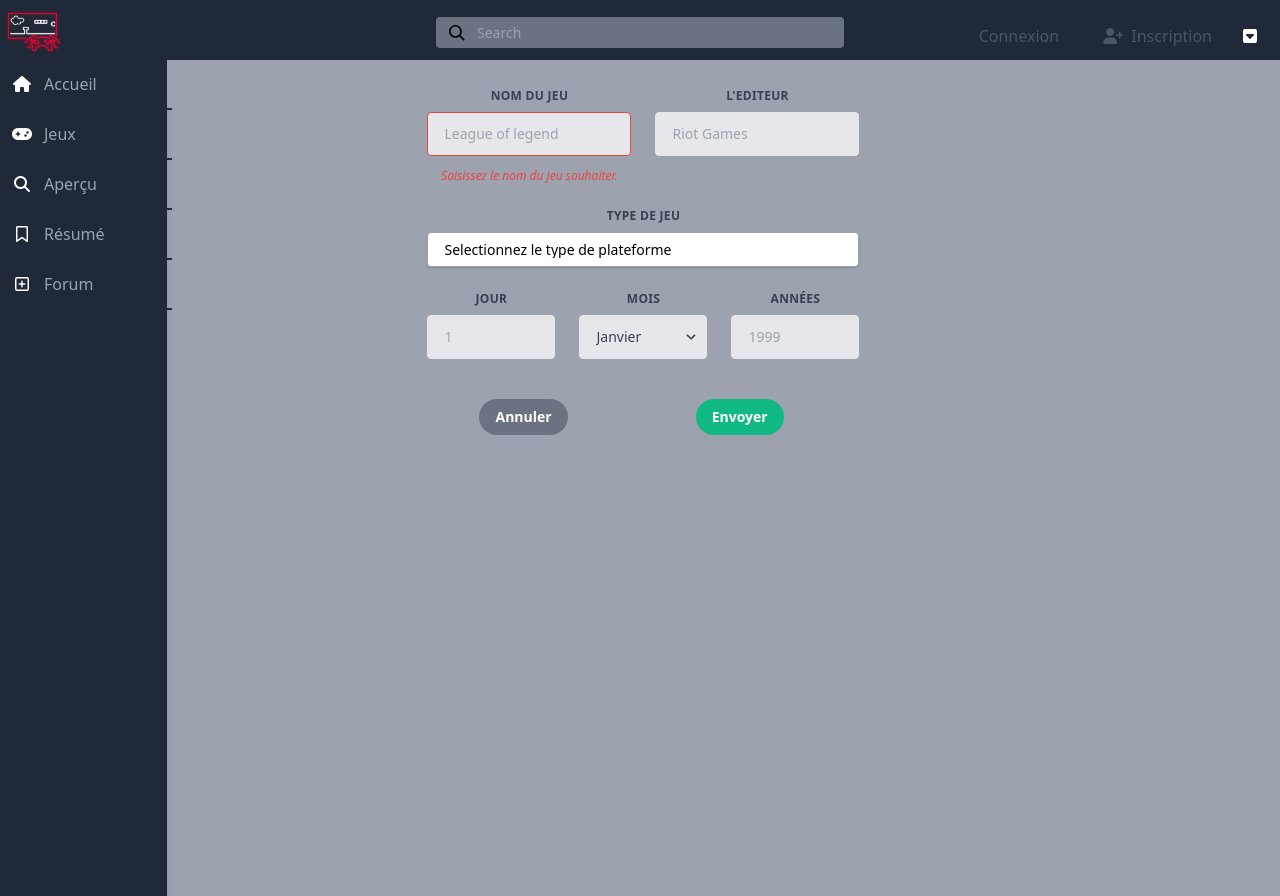
After one commit to Fanokiller/StartingSite, a PHP site: page /formulaire/formulaire.php in a window 1280 px wide. The commit adds this page. Run offline with PHP 8.4, Linux system fonts and the light colour scheme; some libraries are stand-ins or nearby versions.

Commit message:
Add files via upload

```diff
--- a/apercu/apercu.php
+++ b/apercu/apercu.php
@@ -1,8 +1,7 @@
 <?php include __DIR__ . '/../head.php' ?>
 
 <body>
-
-        <div class="w-full bg-gray-200 text-center sm:text-sm text-base">
+    <div class="w-full bg-gray-200 text-center sm:text-sm text-base">
             <p class="bold text-4xl underline pb-2">Apércu des miniatures</p>
             <div class="flex">
                 <img class="w-1/4" src="/../siteJeux/img/ST.jpg">
--- /dev/null
+++ b/formulaire/formulaire.php
@@ -0,0 +1,88 @@
+<?php include __DIR__ . '/../head.php' ?>
+<div class="w-full bg-gray-400 text-center sm:text-sm text-base">
+            <div class="max-w-2xl mx-auto">
+                <form class="w-full max-w-lg p-10" action="/../siteJeux/formulaire/traitement_ajout.php" method="post" enctype="multipart/form-data">
+                    <div class="flex flex-wrap -mx-3 mb-6">
+                        <div class="w-full md:w-1/2 px-3 mb-6 md:mb-0">
+                            <label class="block uppercase tracking-wide text-gray-700 text-xs font-bold mb-2" for="J_titre">
+                      Nom du jeu
+                    </label>
+                            <input class="appearance-none block w-full bg-gray-200 text-gray-700 border border-red-500 rounded py-3 px-4 mb-3 leading-tight focus:outline-none focus:bg-white" id="nomJeux" type="text" placeholder="League of legend">
+                            <p class="text-red-500 text-xs italic">Saisissez le nom du jeu souhaiter.</p>
+                        </div>
+                        <div class="w-full md:w-1/2 px-3">
+                            <label class="block uppercase tracking-wide text-gray-700 text-xs font-bold mb-2" for="J_editeur">
+                      L'editeur
+                    </label>
+                            <input class="appearance-none block w-full bg-gray-200 text-gray-700 border border-gray-200 rounded py-3 px-4 leading-tight focus:outline-none focus:bg-white focus:border-gray-500" id="editeur" type="text" placeholder="Riot Games">
+                        </div>
+                    </div>
+                    <div class="flex flex-wrap -mx-3 mb-6">
+                        <div class="w-full px-3">
+                            <label class="block uppercase tracking-wide text-gray-700 text-xs font-bold mb-2" for="J_type">
+                      Type de jeu
+                    </label>
+                            <select class="block appearance-none w-full bg-white border border-gray-400 hover:border-gray-500 px-4 py-2 pr-8 rounded shadow leading-tight focus:outline-none focus:shadow-outline">
+                        <option>Selectionnez le type de plateforme</option>
+                        <option>Action</option>
+                        <option>RPG</option>
+                        <option>Course</option>
+                        <option>Plateforme</option>
+                        <option>Aventure</option>
+                        <option>FPS</option>
+                        <option>Arcade</option>
+                      </select>
+                        </div>
+                    </div>
+                    <div class="flex flex-wrap -mx-3 mb-2">
+                        <div class="w-full md:w-1/3 px-3 mb-6 md:mb-0">
+                            <label class="block uppercase tracking-wide text-gray-700 text-xs font-bold mb-2" for="jour">
+                      Jour
+                    </label>
+                            <input class="appearance-none block w-full bg-gray-200 text-gray-700 border border-gray-200 rounded py-3 px-4 leading-tight focus:outline-none focus:bg-white focus:border-gray-500" id="jour" type="number" placeholder="1">
+                        </div>
+                        <div class="w-full md:w-1/3 px-3 mb-6 md:mb-0">
+                            <label class="block uppercase tracking-wide text-gray-700 text-xs font-bold mb-2" for="mois">
+                      Mois
+                    </label>
+                            <div class="relative">
+                                <select class="block appearance-none w-full bg-gray-200 border border-gray-200 text-gray-700 py-3 px-4 pr-8 rounded leading-tight focus:outline-none focus:bg-white focus:border-gray-500" id="mois">
+                        <option>Janvier</option>
+                        <option>Fevrier</option>
+                        <option>Mars</option>
+                        <option>Avril</option>
+                        <option>Mai</option>
+                        <option>Juin</option>
+                        <option>Juillet</option>
+                        <option>Août</option>
+                        <option>Septembre</option>
+                        <option>Octobre</option>
+                        <option>Novembre</option>
+                        <option>Décembre</option>
+                      </select>
+                                <div class="pointer-events-none absolute inset-y-0 right-0 flex items-center px-2 text-gray-700">
+                                    <svg class="fill-current h-4 w-4" xmlns="http://www.w3.org/2000/svg" viewBox="0 0 20 20"><path d="M9.293 12.95l.707.707L15.657 8l-1.414-1.414L10 10.828 5.757 6.586 4.343 8z"/></svg>
+                                </div>
+                            </div>
+                        </div>
+                        <div class="w-full md:w-1/3 px-3 mb-6 md:mb-0">
+                            <label class="block uppercase tracking-wide text-gray-700 text-xs font-bold mb-2" for="annees">
+                      Années
+                    </label>
+                            <input class="appearance-none block w-full bg-gray-200 text-gray-700 border border-gray-200 rounded py-3 px-4 leading-tight focus:outline-none focus:bg-white focus:border-gray-500" id="annees" type="number" placeholder="1999">
+                        </div>
+                        <div class="flex items-start justify-between my-10 mx-16">
+                            <button class="bg-gray-500 hover:bg-red-700 text-white font-bold py-2 px-4 rounded-full" type="button">
+                            <a href="accueil.html">Annuler</a>
+                          </button>
+                        </div>
+                        <div class="flex items-end justify-between my-10 mx-16">
+                            <button class="inline-block bg-green-500 hover:bg-green-700 text-white font-bold py-2 px-4 rounded-full" type="submit">
+                            Envoyer
+                          </button>
+                        </div>
+                    </div>
+                </form>
+            </div>
+        </div>
+<?php include __DIR__ . '/../foot.php' ?>
--- a/head.php
+++ b/head.php
@@ -53,11 +53,21 @@
                             </li>
                         <?php endif ?>
 				    <li class="flex-1 md:flex-none md:mr-3">
-					    <a class="inline-block text-gray-600 no-underline hover:text-gray-200 hover:text-underline py-2 px-4" href="inscription.php"><i class="fas fa-user-plus fa-fw mr-1"></i> Inscription</a>
+					    <a class="inline-block text-gray-600 no-underline hover:text-gray-200 hover:text-underline py-2 px-4" href="/../siteJeux/traitement/inscription.php"><i class="fas fa-user-plus fa-fw mr-1"></i> Inscription</a>
 				    </li>
 				    <li class="flex-1 md:flex-none md:mr-3">
 						<div class="relative inline-block">
-							<button onclick="toggleDD('myDropdown')" class="drop-button text-white focus:outline-none"> Hi, User <i class="fas fa-caret-square-down fa-fw mr-1"></i></button>
+                            <button onclick="toggleDD('myDropdown')" class="drop-button text-white focus:outline-none">
+                            <?php
+                            if (isset($_SESSION['user_login'])) // Si le membre est connecté
+                            {
+                            echo 'Bonjour  '.$_SESSION['user_login'].'';
+                            }
+                            else // si personne n'est connecté
+                            {
+                            }
+                            ?> <i class="fas fa-caret-square-down fa-fw mr-1"></i></button>
+
                             <div id="myDropdown" class="dropdownlist absolute bg-gray-900 text-white right-0 mt-3 p-3 overflow-auto z-30 invisible">
                                 <input type="text" class="drop-search p-2 text-gray-600" placeholder="Search.." id="myInput" onkeyup="filterDD('myDropdown','myInput')">
                                 <a href="#" class="p-2 hover:bg-gray-800 text-white text-sm no-underline hover:no-underline block"><i class="fa fa-user fa-fw"></i> Profile</a>
--- a/menu.php
+++ b/menu.php
@@ -22,7 +22,7 @@
                 </a>
             </li>
             <li class="mr-3">
-                <a href="/../siteJeux/formulaire/index.php" class="block py-1 md:py-3 pl-0 md:pl-1 align-middle text-white no-underline hover:text-white border-b-2 border-gray-800 hover:border-red-500">
+                <a href="/../siteJeux/formulaire/formulaire.php" class="block py-1 md:py-3 pl-0 md:pl-1 align-middle text-white no-underline hover:text-white border-b-2 border-gray-800 hover:border-red-500">
                     <i class="far fa-plus-square fa-fw mr-1"></i><span class="pb-1 md:pb-0 text-xs md:text-base text-gray-600 md:text-gray-400 block md:inline-block ml-2">Forum</span>
                 </a>
             </li>
--- a/traitement/succes.php
+++ b/traitement/succes.php
@@ -5,6 +5,9 @@
             <div class="alert alert-success" role="alert">
                 Le formulaire à bien été envoyé !
             </div>
+            <div class="lead">
+                <a href="/../siteJeux/index.php">Retourner à l'accueil</a>
+            </div>
         </div>
 
 
--- a/traitement/traitement_inscription.php
+++ b/traitement/traitement_inscription.php
@@ -23,6 +23,7 @@ if (isset($_POST['Nom_inscription']) && isset($_POST['password'])) {
             ));
             var_dump($req);
         header('Location: /../siteJeux/traitement/succes.php');
+
     } else {
         header('Location: /../siteJeux/traitement/erreur.php');
     }
```
Also changed, not shown: formulaire/traitement_ajout.php (added, +38 -0 lines).
